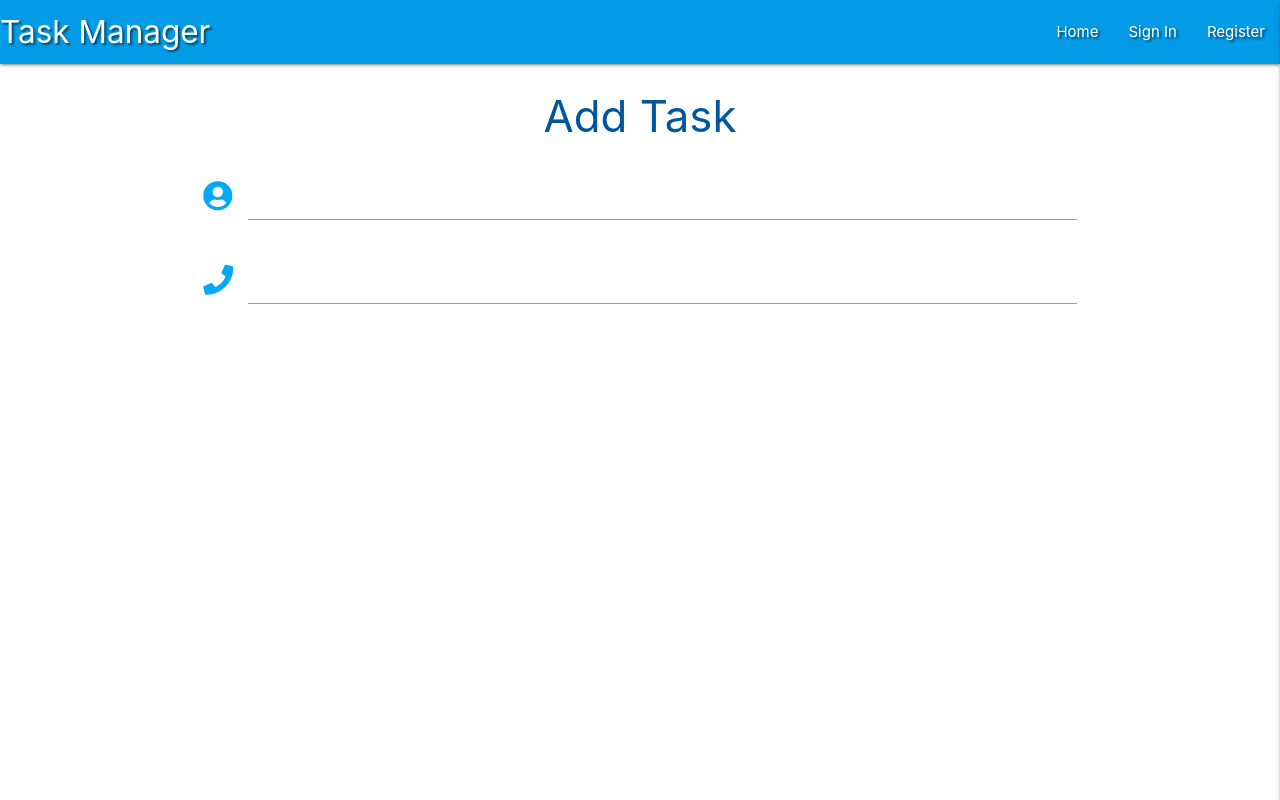
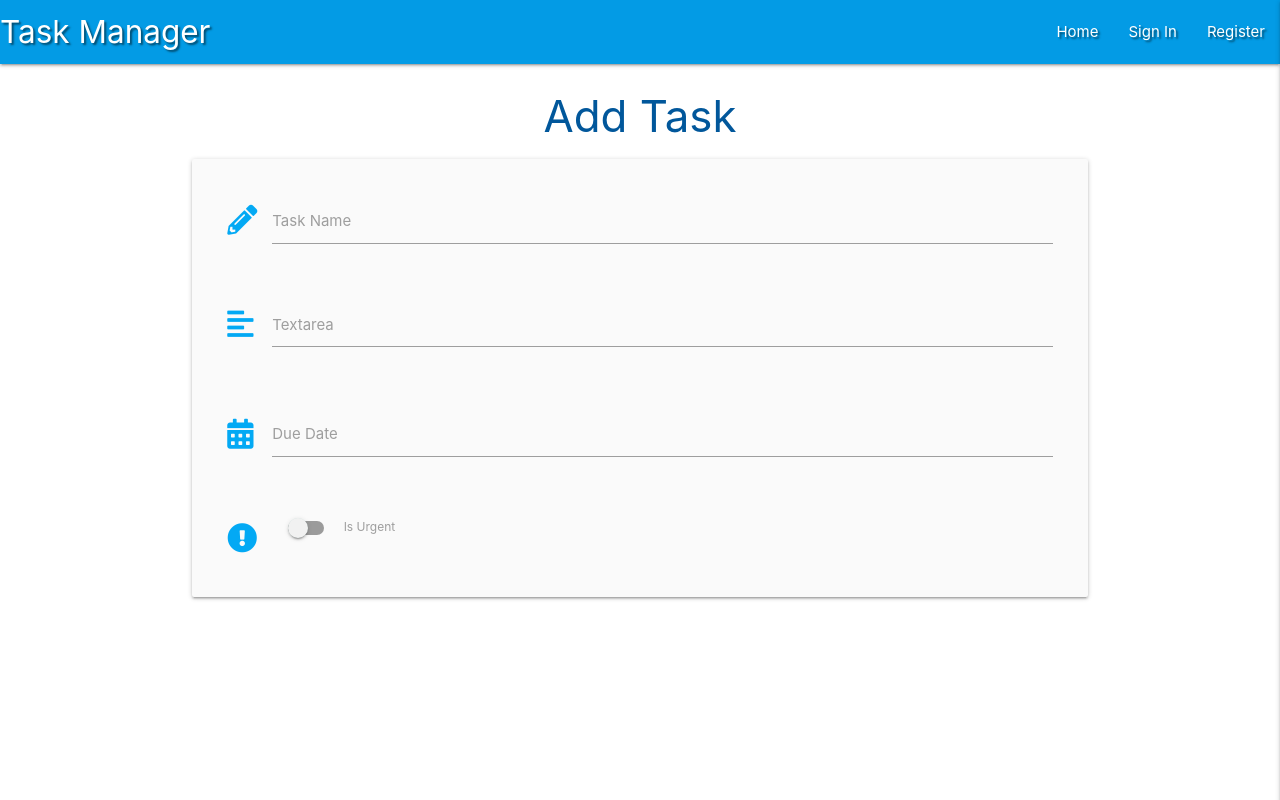
Before and after one commit to 2ndborn/flask-task-manager, a Flask app: page /add_task in a window 1280 px wide. Run offline with Flask 3, Linux system fonts and the light colour scheme; some libraries are stand-ins or nearby versions.

Commit message:
Add task form input fields

```diff
--- a/static/js/script.js
+++ b/static/js/script.js
@@ -5,4 +5,12 @@ $(document).ready(function () {
 $(document).ready(function () {
     $('.collapsible').collapsible();
     $('.tooltipped').tooltip();
+    $('.datepicker').datepicker({
+        format: "dd mmmm, yyyy",
+        yearRange: 3,
+        showClearBtn: true,
+        i18: {
+            done: "Select"
+        }
+    });
 });
--- a/templates/add_task.html
+++ b/templates/add_task.html
@@ -3,18 +3,43 @@
 
     <h3 class="light-blue-text text-darken-4 center-align">Add Task</h3>
 
-    <div class="row">
+    <div class="row card-panel grey lighten-5">
         <form class="col s12" method="POST" action="">
             <div class="row">
                 <div class="input-field col s12">
-                    <i class="fas fa-user-circle prefix light-blue-text darken-4"></i>
-                    <input id="icon_prefix" type="text" class="validate">
-                    <label for="icon_prefix"></label>
+                    <i class="fas fa-pencil-alt prefix light-blue-text darken-4"></i>
+                    <input id="task_name" name="task_name" minlength="5"
+                    maxlength="50" type="text" class="validate" required>
+                    <label for="task_name">Task Name</label>
                 </div>
+            </div>
+            <div class="row">
                 <div class="input-field col s12">
-                    <i class="fas fa-phone prefix light-blue-text darken-4"></i>
-                    <input id="icon_telephone" type="tel" class="validate">
-                    <label for="icon_telephone"></label>
+                    <i class="fas fa-align-left prefix light-blue-text darken-4"></i>
+                    <textarea id="task_description" name="task_description"
+                    minlength="5" maxlength="200"
+                    class="materialize-textarea validate" required></textarea>
+                    <label for="task_description">Textarea</label>
+                </div>
+            </div>
+            <div class="row">
+                <div class="input-field col s12">
+                    <i class="fas fa-calendar-alt prefix light-blue-text darken-4"></i>
+                    <input id="due_date" name="due_date" type="text" class="datepicker validate" required>
+                    <label for="due_date">Due Date</label>
+                </div>
+            </div>
+            <div class="row">
+                <div class="input-field col s12">
+                    <!-- Switch -->
+                    <div class="switch">
+                        <i class="fas fa-exclamation-circle prefix light-blue-text darken-4"></i>
+                        <label for="is_urgent">
+                            <input type="checkbox" id="is_urgent" name="is_urgent">
+                            <span class="lever"></span>
+                            Is Urgent
+                        </label>
+                    </div>
                 </div>
             </div>
         </form>
```
